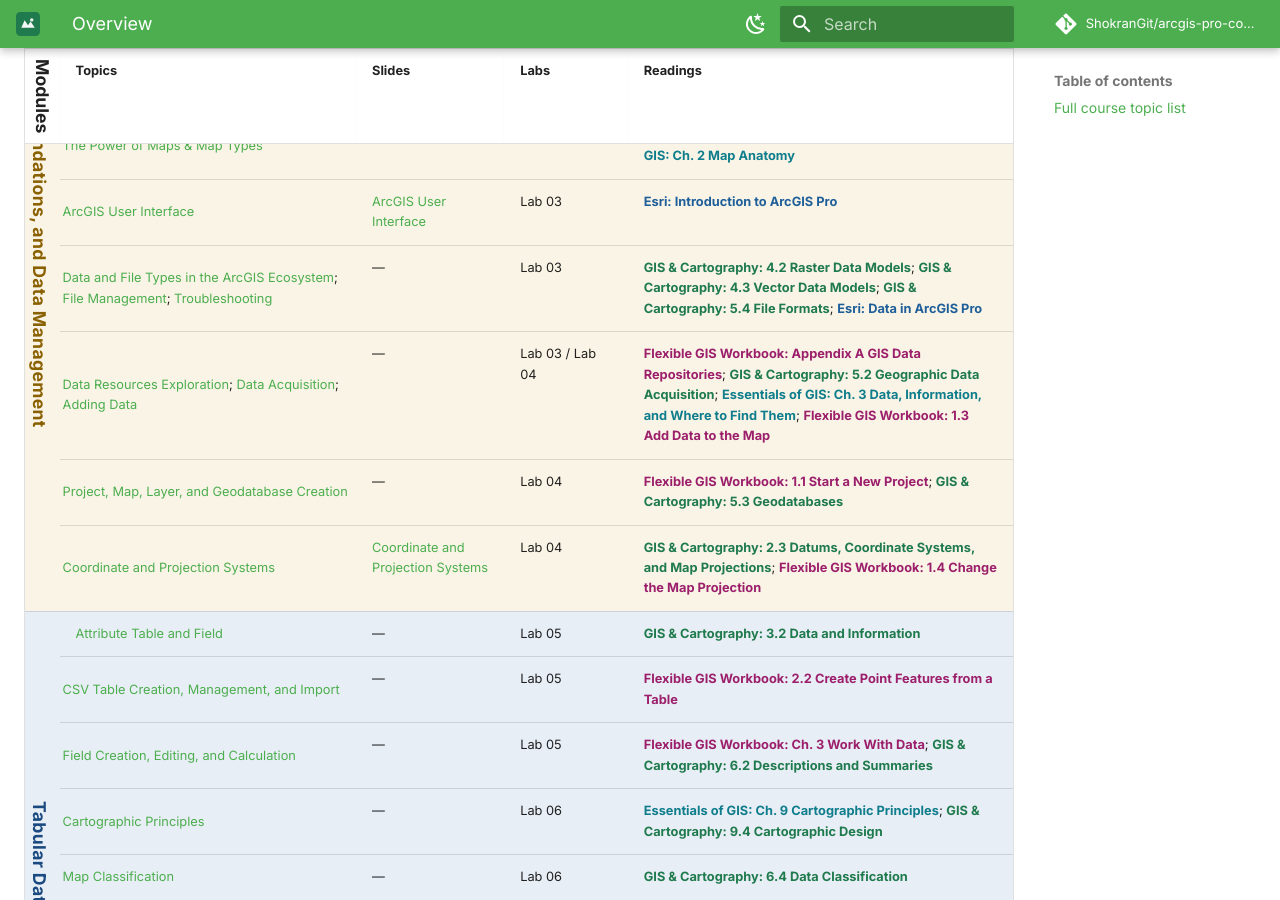
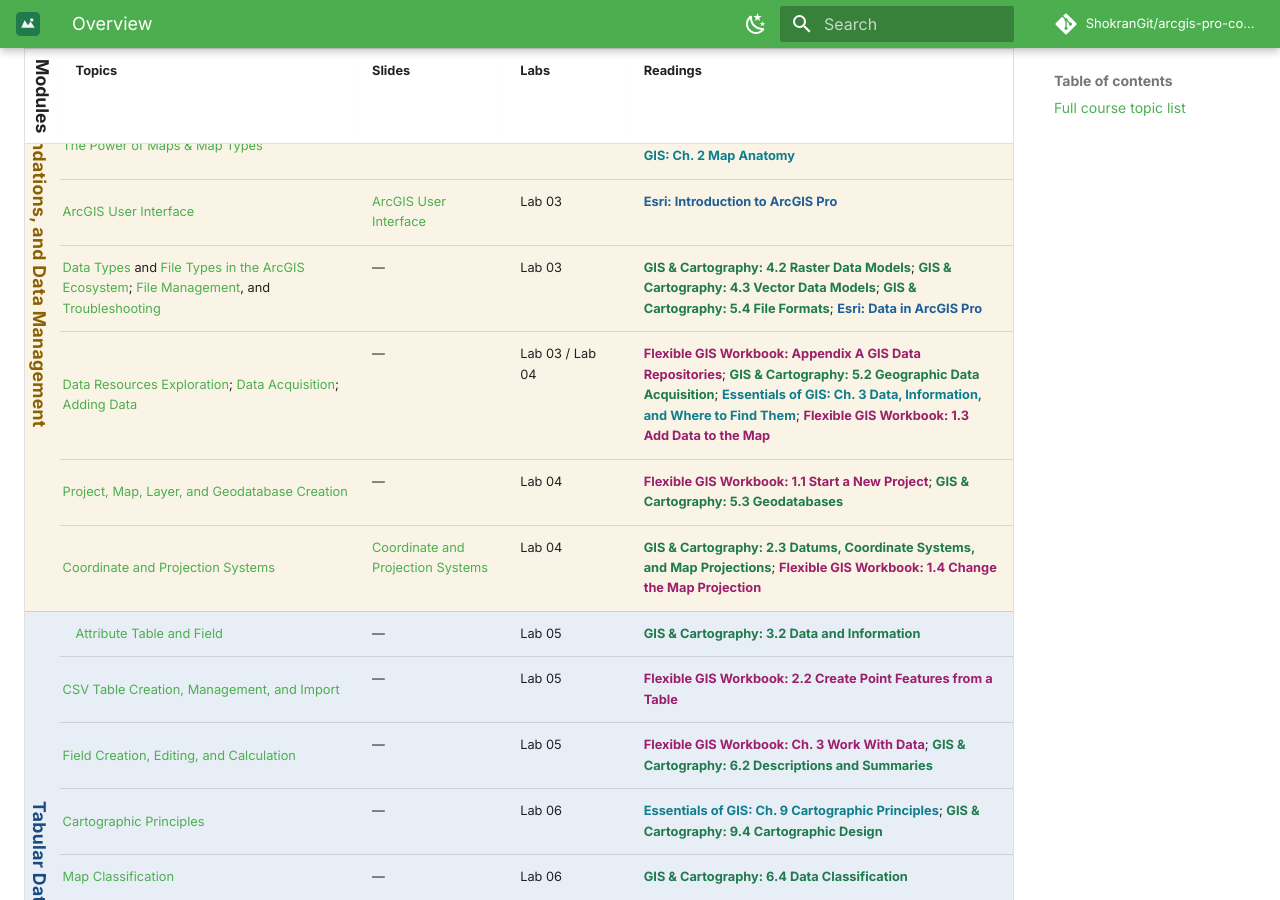
Before and after one commit to ShokranGit/arcgis-pro-course, an MkDocs documentation site: the page built from docs/lessons/index.md, in a window 1280 px wide and 900 px high, scrolled down 765 px. Built offline with MkDocs 1.6.1 and Material for MkDocs 9.7.7, drawn with Linux system fonts in a browser that asks for light colours; comment, search, counter and statistics services are not loaded.

Commit message:
Split topic title into Data Types and File Types in the ArcGIS Ecosystem

```diff
--- a/docs/lessons/index.md
+++ b/docs/lessons/index.md
@@ -16,7 +16,7 @@ A date-free, college-agnostic view of every topic in the course. This list isn't
 | <span class="module-badge module-intro">Introduction, Foundations, and Data Management</span> | [The Politics and Ethics of Mapping](00-introduction-to-gis.md) | [The Politics and Ethics of Mapping](../slides/politics-ethics-of-mapping.md) | Lab 12 | — |
 | <span class="module-badge module-intro">Introduction, Foundations, and Data Management</span> | [The Power of Maps & Map Types](00-introduction-to-gis.md) | — | Lab 02 | [GIS & Cartography: 1.5 Map Fundamentals](https://slcc.pressbooks.pub/maps/chapter/1-5/){: .src-cartography}; [Essentials of GIS: Ch. 2 Map Anatomy](https://saylordotorg.github.io/text_essentials-of-geographic-information-systems/s06-map-anatomy.html){: .src-essentials} |
 | <span class="module-badge module-intro">Introduction, Foundations, and Data Management</span> | [ArcGIS User Interface](01-getting-started.md) | [ArcGIS User Interface](../slides/arcgis-pro-ui-tour.md) | Lab 03 | [Esri: Introduction to ArcGIS Pro](https://doc.esri.com/en/arcgis-pro/latest/get-started/get-started.html){: .src-esri} |
-| <span class="module-badge module-intro">Introduction, Foundations, and Data Management</span> | [Data and File Types in the ArcGIS Ecosystem](../concepts/vector-raster.md); [File Management](02b-data-management.md); [Troubleshooting](../troubleshooting.md) | — | Lab 03 | [GIS & Cartography: 4.2 Raster Data Models](https://slcc.pressbooks.pub/maps/chapter/4-2/){: .src-cartography}; [GIS & Cartography: 4.3 Vector Data Models](https://slcc.pressbooks.pub/maps/chapter/4-3/){: .src-cartography}; [GIS & Cartography: 5.4 File Formats](https://slcc.pressbooks.pub/maps/chapter/5-4/){: .src-cartography}; [Esri: Data in ArcGIS Pro](https://doc.esri.com/en/arcgis-pro/latest/help/data/main/data-in-arcgis-pro.html){: .src-esri} |
+| <span class="module-badge module-intro">Introduction, Foundations, and Data Management</span> | [Data Types](../concepts/vector-raster.md) and [File Types in the ArcGIS Ecosystem](../concepts/vector-raster.md); [File Management](02b-data-management.md), and [Troubleshooting](../troubleshooting.md) | — | Lab 03 | [GIS & Cartography: 4.2 Raster Data Models](https://slcc.pressbooks.pub/maps/chapter/4-2/){: .src-cartography}; [GIS & Cartography: 4.3 Vector Data Models](https://slcc.pressbooks.pub/maps/chapter/4-3/){: .src-cartography}; [GIS & Cartography: 5.4 File Formats](https://slcc.pressbooks.pub/maps/chapter/5-4/){: .src-cartography}; [Esri: Data in ArcGIS Pro](https://doc.esri.com/en/arcgis-pro/latest/help/data/main/data-in-arcgis-pro.html){: .src-esri} |
 | <span class="module-badge module-intro">Introduction, Foundations, and Data Management</span> | [Data Resources Exploration](02b-data-management.md); [Data Acquisition](02b-data-management.md); [Adding Data](02b-data-management.md) | — | Lab 03 / Lab 04 | [Flexible GIS Workbook: Appendix A GIS Data Repositories](https://mlpp.pressbooks.pub/flexiblegisworkbookpro/back-matter/appendix/){: .src-workbook}; [GIS & Cartography: 5.2 Geographic Data Acquisition](https://slcc.pressbooks.pub/maps/chapter/5-2/){: .src-cartography}; [Essentials of GIS: Ch. 3 Data, Information, and Where to Find Them](https://saylordotorg.github.io/text_essentials-of-geographic-information-systems/s07-data-information-and-where-to-.html){: .src-essentials}; [Flexible GIS Workbook: 1.3 Add Data to the Map](https://mlpp.pressbooks.pub/flexiblegisworkbookpro/chapter/1-3-add-data-to-the-map/){: .src-workbook} |
 | <span class="module-badge module-intro">Introduction, Foundations, and Data Management</span> | [Project, Map, Layer, and Geodatabase Creation](02-data-layers-coordinate-systems.md) | — | Lab 04 | [Flexible GIS Workbook: 1.1 Start a New Project](https://mlpp.pressbooks.pub/flexiblegisworkbookpro/chapter/chapter-1/){: .src-workbook}; [GIS & Cartography: 5.3 Geodatabases](https://slcc.pressbooks.pub/maps/chapter/5-3/){: .src-cartography} |
 | <span class="module-badge module-intro">Introduction, Foundations, and Data Management</span> | [Coordinate and Projection Systems](../concepts/coordinate-systems.md) | [Coordinate and Projection Systems](../slides/projection.md) | Lab 04 | [GIS & Cartography: 2.3 Datums, Coordinate Systems, and Map Projections](https://slcc.pressbooks.pub/maps/chapter/2-3/){: .src-cartography}; [Flexible GIS Workbook: 1.4 Change the Map Projection](https://mlpp.pressbooks.pub/flexiblegisworkbookpro/chapter/1-4-change-the-map-projection/){: .src-workbook} |
```
